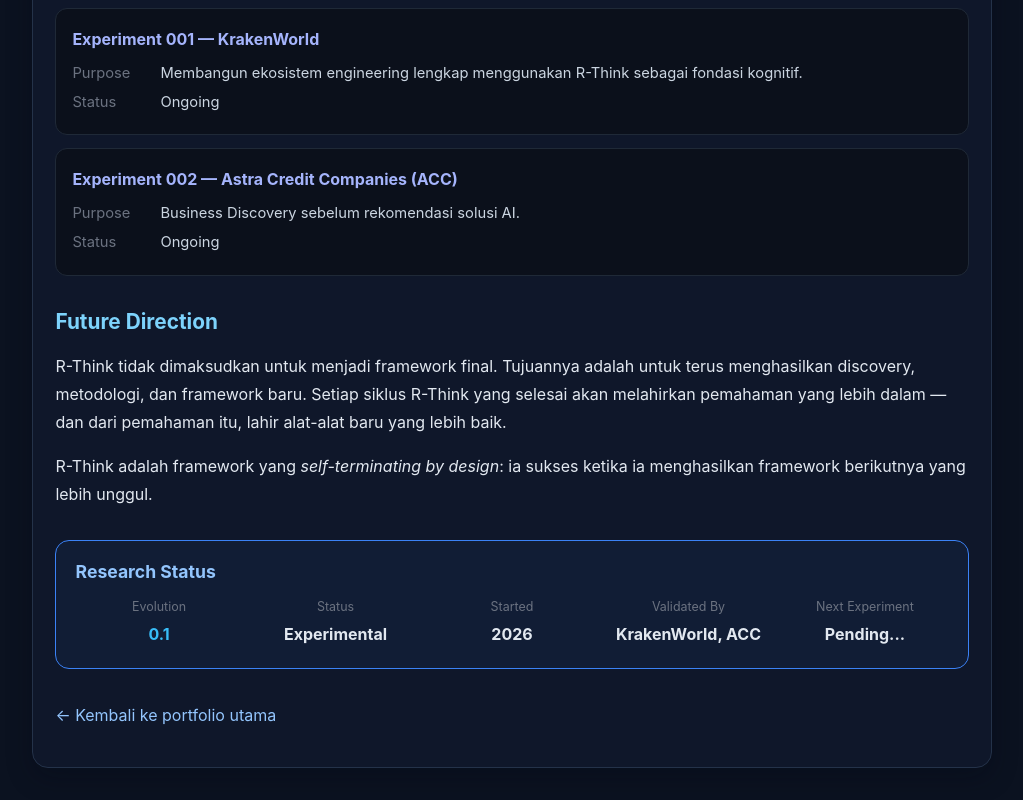
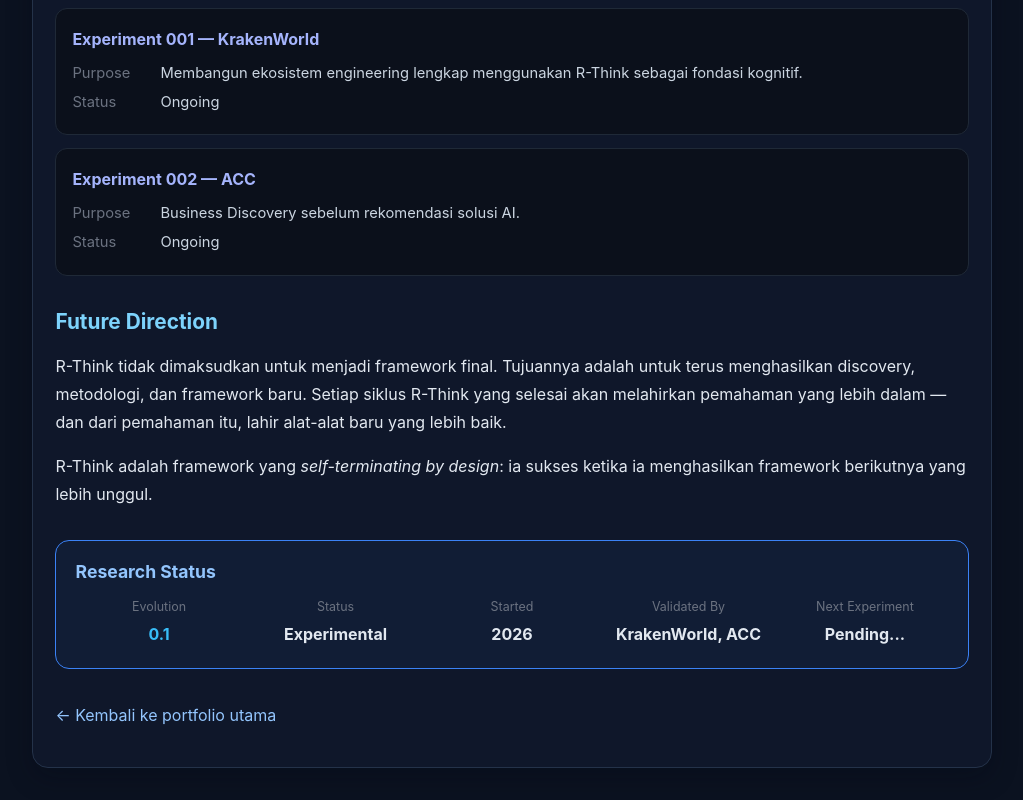
Before and after one commit to kraken-backend/kraken-netlify, a website: page frontend/public/research-frameworks.html in a window 1280 px wide. Shown: the part 4150-4950 px from the top of the page, without its empty margins (128-1151 px from the left). Drawn offline with Linux system fonts and the light colour scheme.

Commit message:
Remove ACC full name — keep as ACC only for project confidentiality

```diff
--- a/frontend/public/research-frameworks.html
+++ b/frontend/public/research-frameworks.html
@@ -437,7 +437,7 @@
               <div class="exp-row"><span class="exp-label">Status</span><span class="exp-value">Ongoing</span></div>
             </div>
             <div class="rf-experiment">
-              <h4>Experiment 002 — Astra Credit Companies (ACC)</h4>
+              <h4>Experiment 002 — ACC</h4>
               <div class="exp-row"><span class="exp-label">Purpose</span><span class="exp-value">Business Discovery sebelum rekomendasi solusi AI.</span></div>
               <div class="exp-row"><span class="exp-label">Status</span><span class="exp-value">Ongoing</span></div>
             </div>
@@ -623,7 +623,7 @@
               <div class="exp-row"><span class="exp-label">Status</span><span class="exp-value">Ongoing</span></div>
             </div>
             <div class="rf-experiment">
-              <h4>Experiment 002 — Astra Credit Companies (ACC)</h4>
+              <h4>Experiment 002 — ACC</h4>
               <div class="exp-row"><span class="exp-label">Purpose</span><span class="exp-value">Business Discovery before AI Solution Recommendation.</span></div>
               <div class="exp-row"><span class="exp-label">Status</span><span class="exp-value">Ongoing</span></div>
             </div>
```
